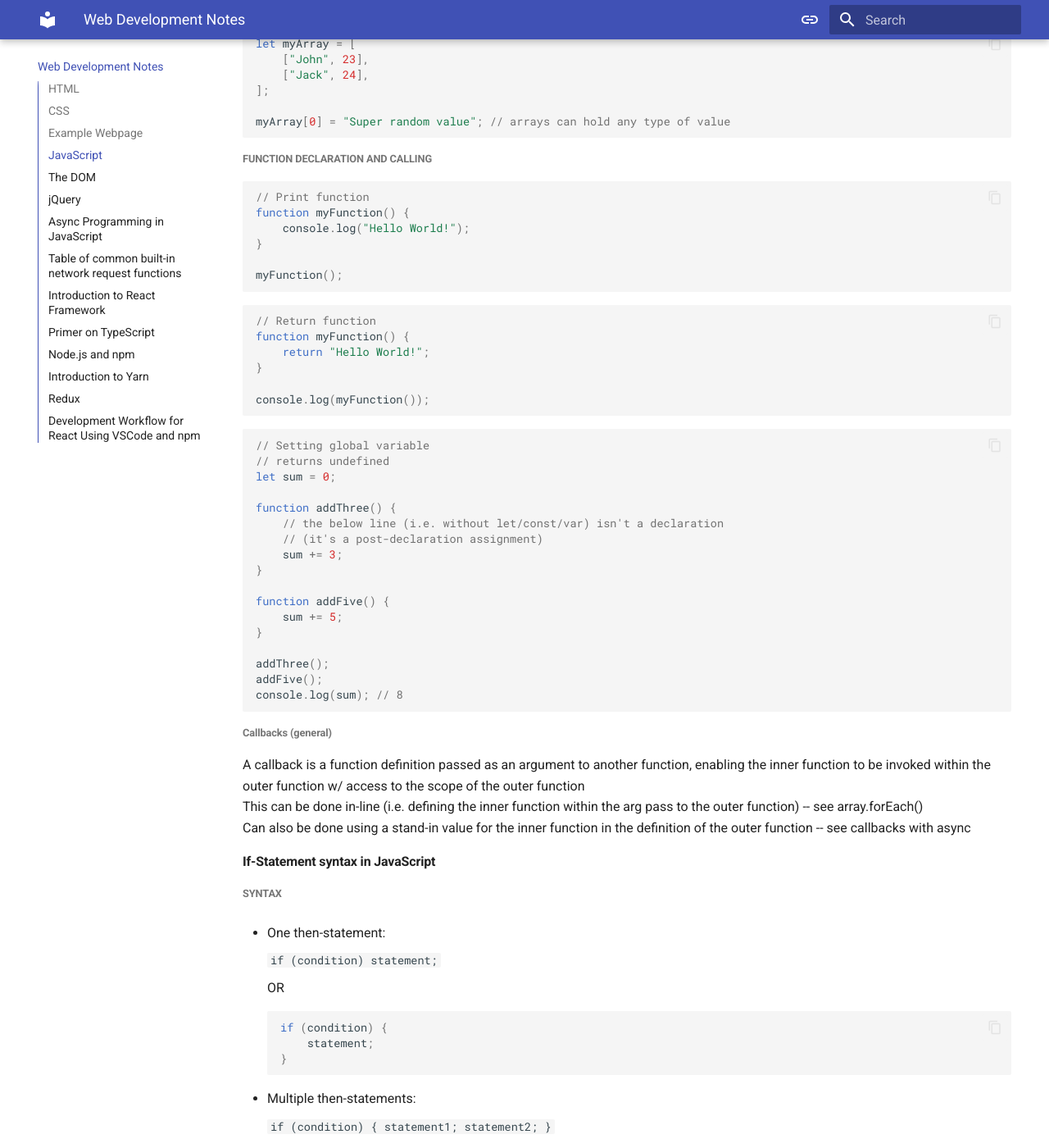
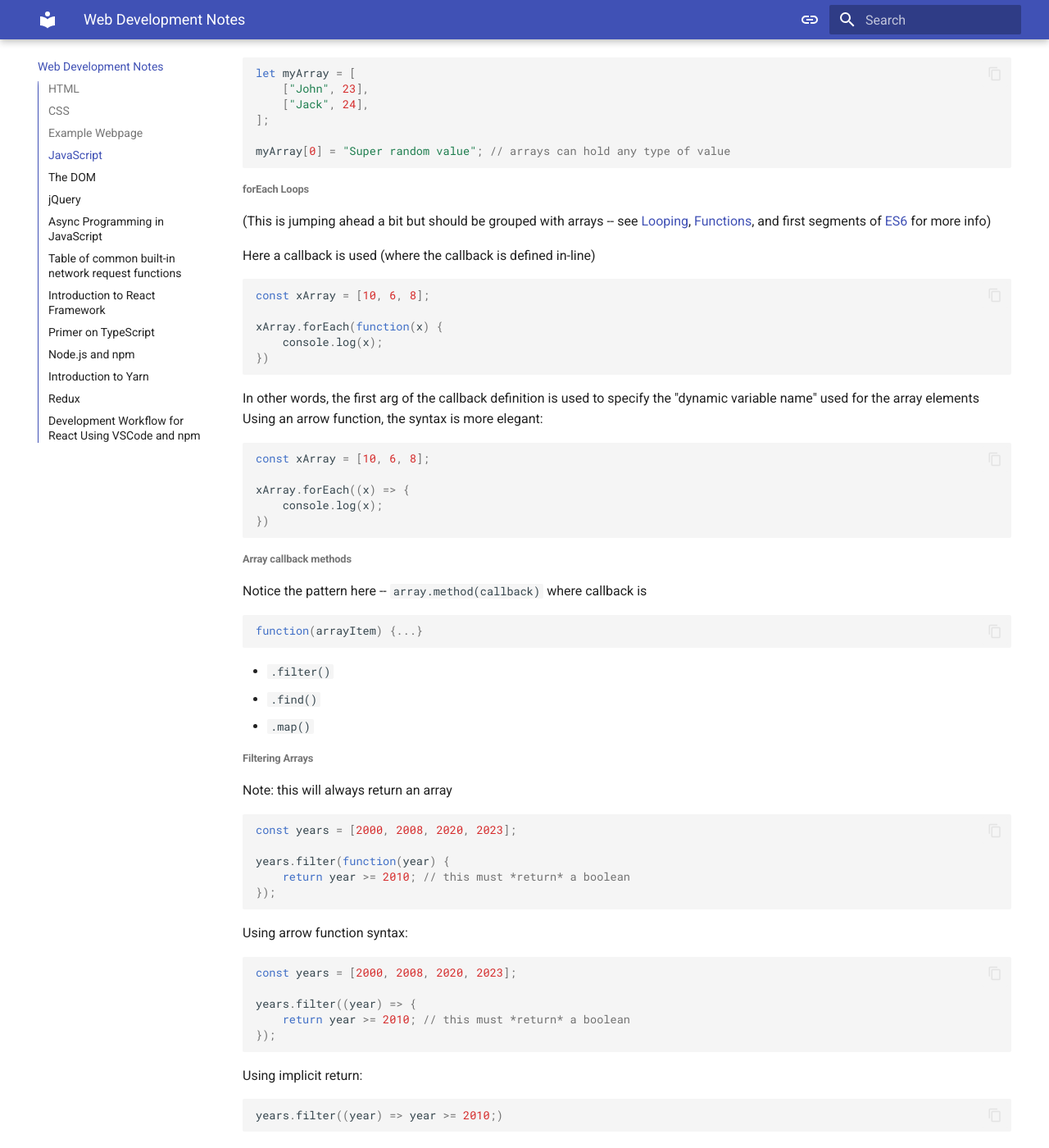
Before and after one commit to sfuller14/uhh, an MkDocs documentation site: the page built from docs/webdev_snippets.md, in a window 1280 px wide and 1400 px high, scrolled down 13667 px. Shown: the whole window at 82% size. Built offline with MkDocs 1.6.1 and Material for MkDocs 9.7.7, drawn with Linux system fonts in a browser that asks for light colours; some of the changed text lies outside the part shown.

Commit message:
moved array methods to initial array section with linking

````diff
--- a/docs/webdev_snippets.md
+++ b/docs/webdev_snippets.md
@@ -755,7 +755,9 @@ myValue *= 5;
 myValue /= 5;
 ```
 
-##### Array Declaration and Manipulation
+##### Arrays
+
+###### Declaration and Manipulation
 
 * 1-D:
 
@@ -779,7 +781,134 @@ let myArray = [
 myArray[0] = "Super random value"; // arrays can hold any type of value
 ```
 
-##### Function Declaration and Calling
+###### forEach Loops
+
+(This is jumping ahead a bit but should be grouped with arrays -- see [Looping](webdev_snippets.md#looping), [Functions](webdev_snippets.md#functions), and first segments of [ES6](webdev_snippets.md#ES6) for more info)
+
+Here a callback is used (where the callback is defined in-line)
+
+```javascript
+const xArray = [10, 6, 8];
+
+xArray.forEach(function(x) {
+	console.log(x);
+})
+```
+
+In other words, the first arg of the callback definition is used to specify the "dynamic variable name" used for the array elements
+Using an arrow function, the syntax is more elegant:
+
+```javascript
+const xArray = [10, 6, 8];
+
+xArray.forEach((x) => {
+	console.log(x);
+})
+```
+
+###### Array callback methods
+
+Notice the pattern here -- `array.method(callback)` where callback is
+
+```javascript
+function(arrayItem) {...}
+```
+
+* `.filter()`
+* `.find()`
+* `.map()`
+
+###### Filtering Arrays
+
+Note: this will always return an array
+
+```javascript
+const years = [2000, 2008, 2020, 2023];
+
+years.filter(function(year) {
+    return year >= 2010; // this must *return* a boolean
+});
+```
+
+Using arrow function syntax:
+
+```javascript
+const years = [2000, 2008, 2020, 2023];
+
+years.filter((year) => {
+    return year >= 2010; // this must *return* a boolean
+});
+```
+
+Using implicit return:
+
+```javascript
+years.filter((year) => year >= 2010;)
+```
+
+###### Searching arrays
+
+The .find() method returns either the first array item that matches the callback condition or `undefined` if the specified item isn't found.
+
+```javascript
+const names = ["Sam", "Alex", "Charlie"];
+
+const result = names.find(function(name) {
+  return name === "Alex";
+});
+console.log(result); // "Alex"
+```
+
+Using arrow function syntax:
+
+```javascript
+const names = ["Sam", "Alex", "Charlie"];
+
+const result = names.find((name) => {
+  return name === "Alex";
+});
+console.log(result); // "Alex"
+```
+
+Using implicit return:
+
+```javascript
+const result = names.find((name) => name === 'Alex')
+```
+
+###### Mapping functions to arrays
+
+```javascript
+const names = ["sam", "Alex"];
+const upperNames = names.map(function(name) {
+    return name.toUpperCase();
+});
+```
+
+Using arrow function syntax:
+
+```javascript
+const names = ["sam", "Alex"];
+const upperNames = names.map((name) => {
+    return name.toUpperCase();
+});
+```
+
+Using implicit return:
+
+```javascript
+const upperNames = names.map((name) => name.toUpperCase();)
+```
+
+###### Array NON-callback methods
+
+* `.includes()`
+	* `groceries.includes("Tomato"); // true`
+* `.join()`
+	* `groceries.join("; "); // "Apple; Peach; Tomato"`
+
+
+##### Functions
 
 ```javascript
 // Print function
@@ -1049,6 +1178,7 @@ function sequentialSizes(val) {
 ```
 
 ##### Return Early Pattern for Functions
+
 * Example:
 
 ```javascript
@@ -1229,107 +1359,6 @@ xArray.forEach((x) => {
 	console.log(x);
 })
 ```
-
-##### Array callback methods
-
-Notice the pattern here -- `array.method(callback)` where callback is
-
-```javascript
-function(arrayItem) {...}
-```
-
-* `.filter()`
-* `.find()`
-* `.map()`
-
-###### Filtering Arrays
-
-Note: this will always return an array
-
-```javascript
-const years = [2000, 2008, 2020, 2023];
-
-years.filter(function(year) {
-    return year >= 2010; // this must *return* a boolean
-});
-```
-
-Using arrow function syntax:
-
-```javascript
-const years = [2000, 2008, 2020, 2023];
-
-years.filter((year) => {
-    return year >= 2010; // this must *return* a boolean
-});
-```
-
-Using implicit return:
-
-```javascript
-years.filter((year) => year >= 2010;)
-```
-
-###### Searching arrays
-
-The .find() method returns either the first array item that matches the callback condition or `undefined` if the specified item isn't found.
-
-```javascript
-const names = ["Sam", "Alex", "Charlie"];
-
-const result = names.find(function(name) {
-  return name === "Alex";
-});
-console.log(result); // "Alex"
-```
-
-Using arrow function syntax:
-
-```javascript
-const names = ["Sam", "Alex", "Charlie"];
-
-const result = names.find((name) => {
-  return name === "Alex";
-});
-console.log(result); // "Alex"
-```
-
-Using implicit return:
-
-```javascript
-const result = names.find((name) => name === 'Alex')
-```
-
-###### Mapping functions to arrays
-
-```javascript
-const names = ["sam", "Alex"];
-const upperNames = names.map(function(name) {
-    return name.toUpperCase();
-});
-```
-
-Using arrow function syntax:
-
-```javascript
-const names = ["sam", "Alex"];
-const upperNames = names.map((name) => {
-    return name.toUpperCase();
-});
-```
-
-Using implicit return:
-
-```javascript
-const upperNames = names.map((name) => name.toUpperCase();)
-```
-
-##### Array NON-callback methods
-
-* `.includes()`
-	* `groceries.includes("Tomato"); // true`
-* `.join()`
-	* `groceries.join("; "); // "Apple; Peach; Tomato"`
 
 ##### Iterate Through an Array with a For Loop
 
@@ -1652,7 +1681,7 @@ console.log(convertToInteger("10011")); // 19
 
 #### Recursion
 
-#### Sum first n array elements
+##### Sum first n array elements
 
 ```javascript
 function sum(arr, n) {
````
